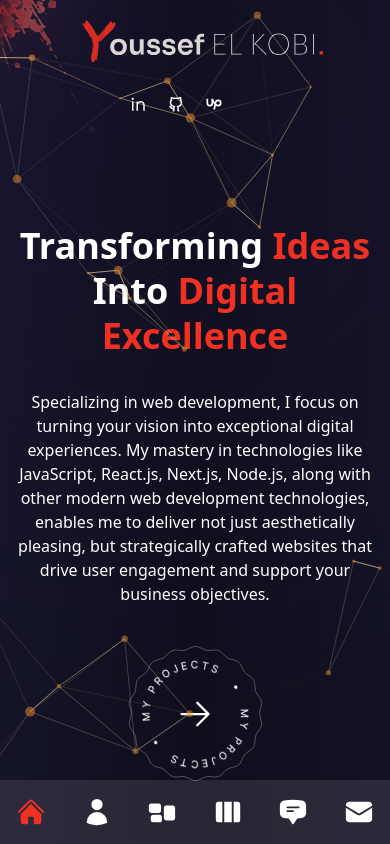
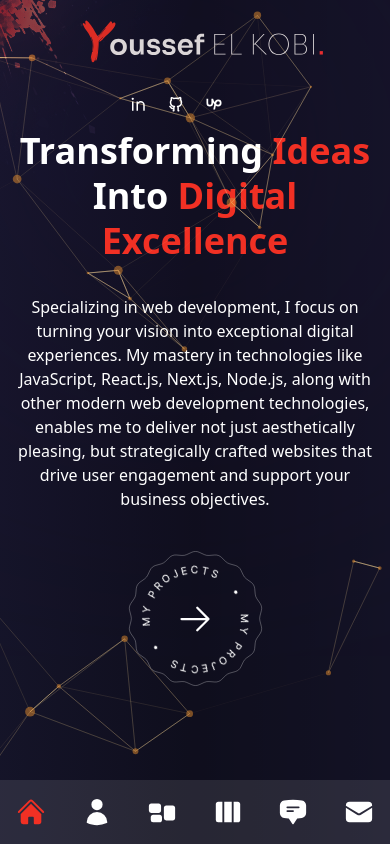
Before and after one commit to Youssef-kobi/portfolio, a Next.js app: page / in a window 390 px wide. Built offline with nearby package versions, Linux system fonts and the light colour scheme; some icons are missing.

Commit message:
fix:mobile responsive

```diff
--- a/src/pages/index.js
+++ b/src/pages/index.js
@@ -18,7 +18,7 @@ export default function Home() {
       </Head>
       <section className='bg-primary/60 h-full'>
         <div className='w-full h-full bg-gradient-to-r from-primary/10 via-black/30 to-black/10'>
-          <header className='text-center flex flex-col justify-center pt-40 xl:text-left h-full container mx-auto'>
+          <header className='text-center flex flex-col  py-32 xl:text-left h-full container mx-auto'>
             <motion.h1
               variants={fadeIn('down', 0.2)}
               initial='hidden'
--- a/src/pages/services/index.js
+++ b/src/pages/services/index.js
@@ -6,7 +6,7 @@ import { motion } from 'framer-motion';
 
 const Services = () => {
   return (
-    <div className='h-full bg-primary/30 py-36 flex items-center'>
+    <div className='h-full bg-primary/30 py-32 flex items-center'>
       <Circles />
       <div className='container mx-auto'>
         <div className='flex flex-col xl:flex-row gap-x-8'>
--- a/src/pages/work/index.js
+++ b/src/pages/work/index.js
@@ -6,7 +6,7 @@ import { motion } from 'framer-motion';
 
 const Work = () => {
   return (
-    <div className='h-full bg-primary/30 py-36 flex items-center'>
+    <div className='h-full bg-primary/30 py-32  text-center'>
       <Circles />
       <div className='container mx-auto'>
         <div className='flex flex-col xl:flex-row gap-x-8'>
```
